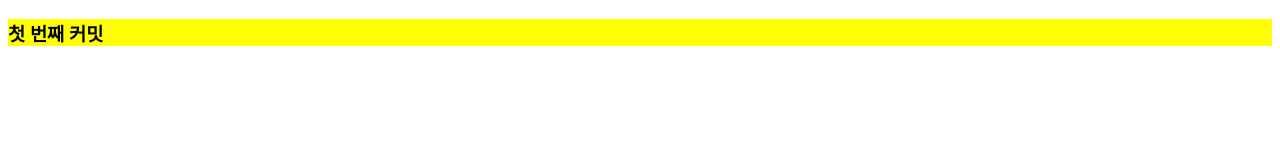
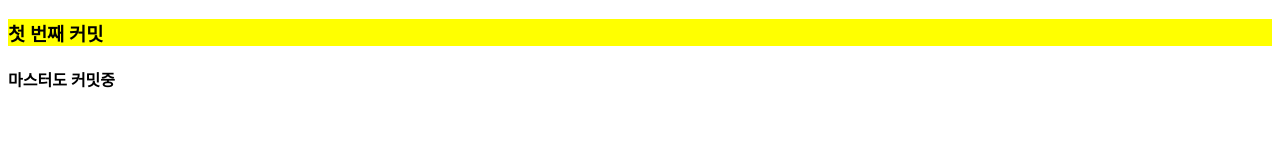
Before and after one commit to courage-max/kosta1000, a plain HTML site: page GitProject/WebContent/index.html in a window 1280 px wide. Drawn offline with Linux system fonts and the light colour scheme.

Commit message:
마스터가 한 커밋

```diff
--- a/GitProject/WebContent/index.html
+++ b/GitProject/WebContent/index.html
@@ -7,5 +7,6 @@
 </head>
 <body>
 	<h3>첫 번째 커밋</h3>
+	<h4>마스터도 커밋중</h4>
 </body>
 </html>
```
